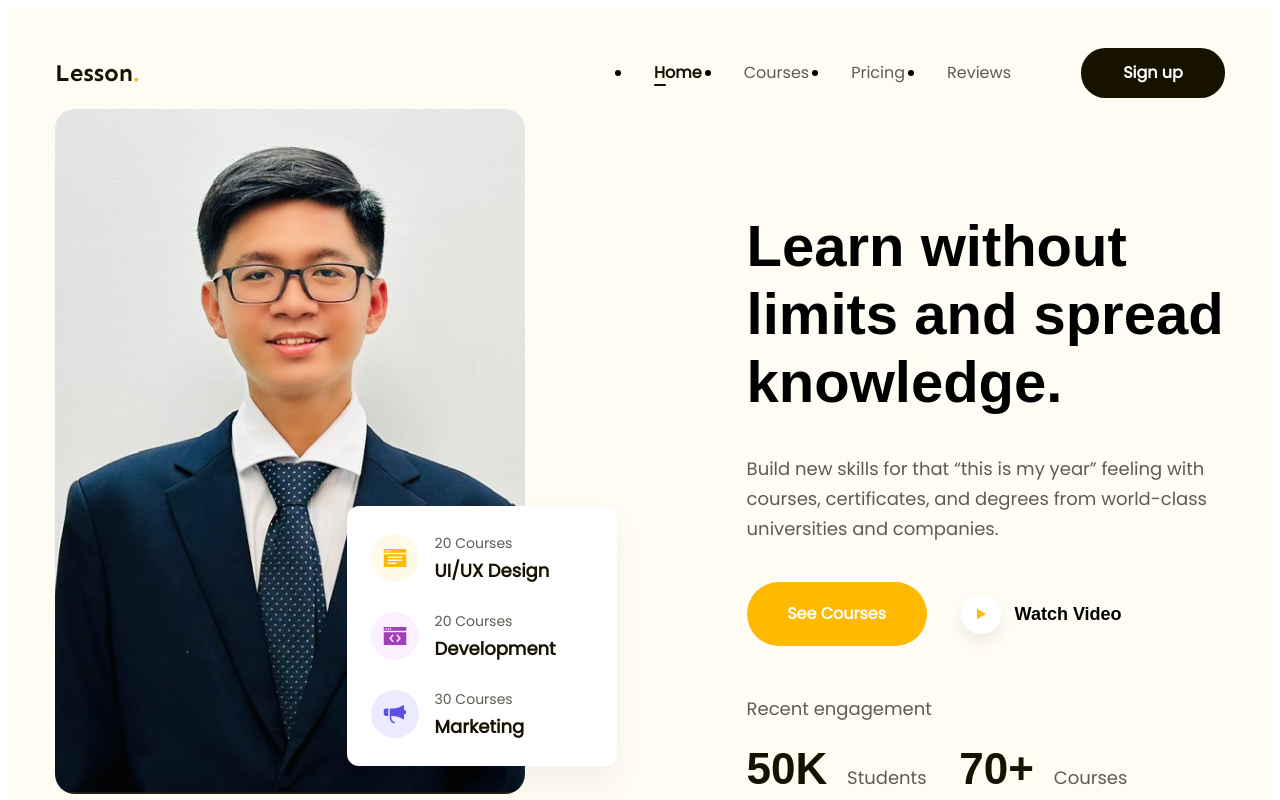
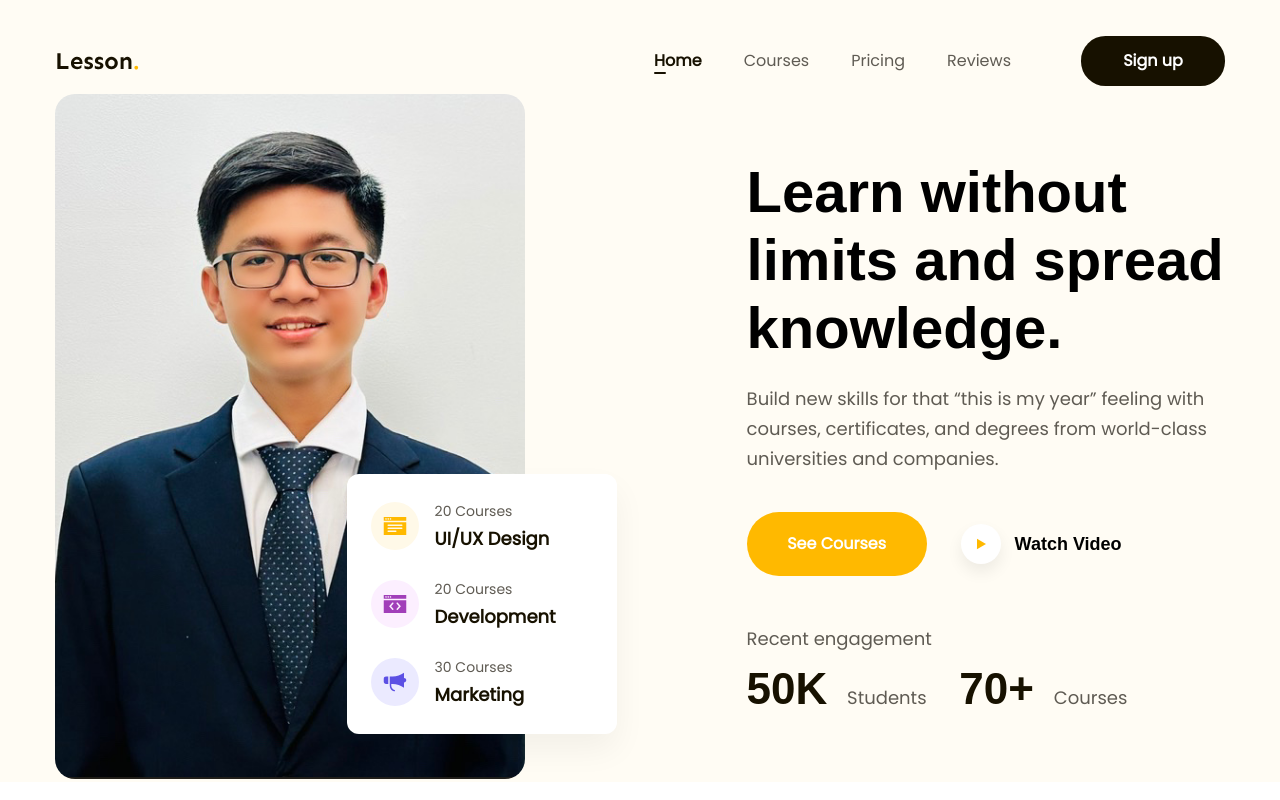
Before and after one commit to vgthuan/learn, a plain HTML site: page index.html in a window 1280 px wide. Shown: the top 800 px of the page. Drawn offline with Linux system fonts and the light colour scheme; files that its build step writes are made by us from their sources.

Commit message:
thay doi

```diff
--- a/index.html
+++ b/index.html
@@ -4,7 +4,7 @@
     <meta charset="UTF-8" />
     <meta name="viewport" content="width=device-width, initial-scale=1.0" />
     <!-- Reset CSS -->
-    <link rel="stylesheet" href="./assets/css/style.css" />
+    <link rel="stylesheet" href="./assets/css/reset.css" />
     <!-- Font -->
     <link rel="preconnect" href="https://fonts.googleapis.com" />
     <link rel="preconnect" href="https://fonts.gstatic.com" crossorigin />
@@ -13,7 +13,7 @@
       rel="stylesheet"
     />
     <!-- Style -->
-    <link rel="stylesheet" href="css/style.css" />
+    <link rel="stylesheet" href="./assets/css/style.css" />
     <title>Trang chủ</title>
   </head>
   <body style="height: 1000px">
```
